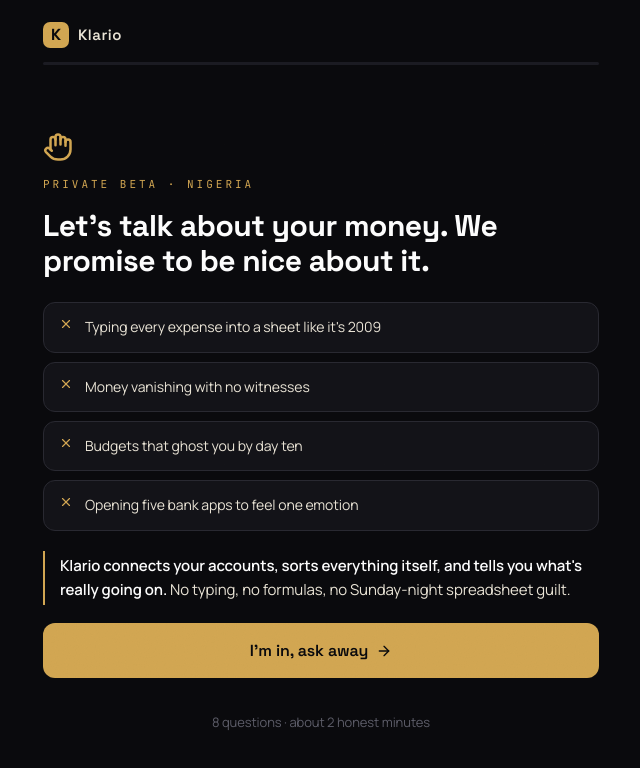
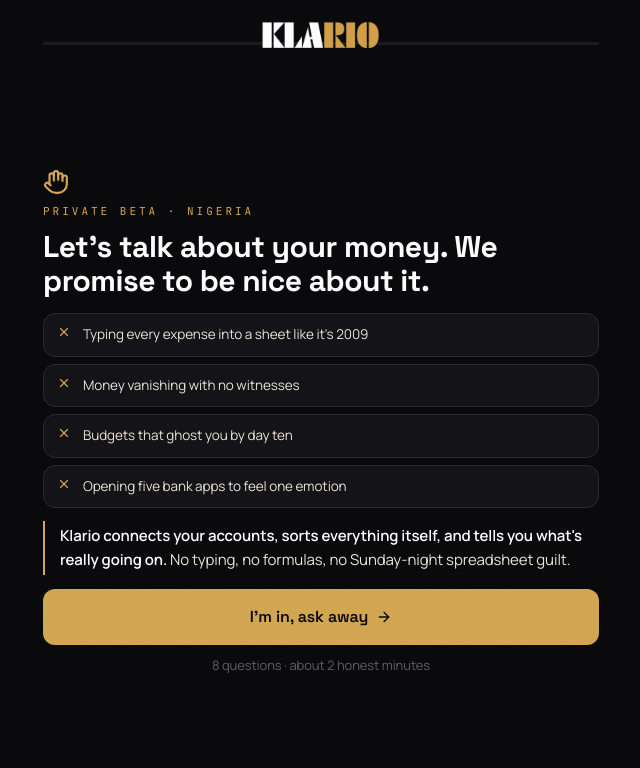
Before and after one commit to Muiz-code/klario.com, a Next.js app: page /beta in a window 1280 px wide. Shown: the top 768 px of the page, without its empty margins (319-959 px from the left). Built offline with nearby package versions, Linux system fonts and the light colour scheme.

Commit message:
Enhance BetaWizard component with layout adjustments and new styling. Introduce a logo image for branding, refine welcome step styles for better visual appeal, and update padding and margins for improved user experience.

```diff
--- a/app/beta/BetaWizard.tsx
+++ b/app/beta/BetaWizard.tsx
@@ -2,8 +2,10 @@
 
 import { useEffect, useRef, useState } from "react";
 import Link from "next/link";
+import Image from "next/image";
 import { AnimatePresence } from "framer-motion";
 import { Loader } from "@/components/ui/Loader";
+import wordmark from "@/public/klarioLogoLight.png";
 import {
   ArrowRight,
   X,
@@ -104,19 +106,21 @@
   const [ref, setRef] = useState<string | null>(null);
   const [error, setError] = useState<string | null>(null);
   const [copied, setCopied] = useState(false);
-  const [booting, setBooting] = useState(false);
+  const [booting, setBooting] = useState(true);
   const firstInputRef = useRef<HTMLInputElement>(null);
 
-  // Prefill the referral code from a shared link (?ref=KLR-XXXXX), and show the
-  // branded loader briefly for referred visitors arriving from someone's link.
+  // Branded loader splash on every page load.
+  useEffect(() => {
+    const t = setTimeout(() => setBooting(false), LOADER_DURATION);
+    return () => clearTimeout(t);
+  }, []);
+
+  // Prefill the referral code from a shared link (?ref=KLR-XXXXX).
   useEffect(() => {
     const code = new URLSearchParams(window.location.search).get("ref");
     if (!code) return;
     // eslint-disable-next-line react-hooks/set-state-in-effect -- one-time URL read
     setA((p) => ({ ...p, referral: code.toUpperCase() }));
-    setBooting(true);
-    const t = setTimeout(() => setBooting(false), LOADER_DURATION);
-    return () => clearTimeout(t);
   }, []);
 
   useEffect(() => {
@@ -339,10 +343,13 @@
       <AnimatePresence>{booting && <Loader key="beta-loader" />}</AnimatePresence>
       <div className={styles.stage}>
         <div className={styles.top}>
-          <div className={styles.brand}>
-            <div className={styles.dot}>K</div>
-            <div className={styles.nm}>Klario</div>
-          </div>
+          <Image
+            src={wordmark}
+            alt="Klario"
+            priority
+            sizes="120px"
+            className={styles.logo}
+          />
           <div className={styles.count} aria-live="polite">
             {counter}
           </div>
@@ -373,9 +380,9 @@
     switch (step) {
       case 0:
         return (
-          <>
+          <div className={styles.welcome}>
             <div className={styles.lead}>
-              <Hand size={30} />
+              <Hand size={26} />
             </div>
             <div className={styles.eyebrow}>Private Beta · Nigeria</div>
             <div className={styles.qlabel}>
@@ -409,7 +416,7 @@
               </button>
             </div>
             <div className={styles.skip}>8 questions · about 2 honest minutes</div>
-          </>
+          </div>
         );
 
       case 1:
--- a/app/beta/beta.module.css
+++ b/app/beta/beta.module.css
@@ -30,10 +30,20 @@
   flex-direction: column;
 }
 .top {
+  position: relative;
   display: flex;
   align-items: center;
-  justify-content: space-between;
+  justify-content: flex-end;
+  min-height: 28px;
   padding: 22px 0 0;
+}
+.logo {
+  position: absolute;
+  left: 50%;
+  top: 22px;
+  transform: translateX(-50%);
+  height: 26px;
+  width: auto;
 }
 .brand {
   display: flex;
@@ -80,7 +90,30 @@
   flex: 1;
   display: flex;
   align-items: center;
-  padding: 30px 0;
+  padding: 18px 0;
+}
+/* Welcome step (step 0) is the tallest; tighten it so it fits in one viewport. */
+.welcome .lead {
+  margin-bottom: 8px;
+}
+.welcome .eyebrow {
+  margin-bottom: 9px;
+}
+.welcome .problems {
+  margin: 14px 0 4px;
+  gap: 7px;
+}
+.welcome .prob {
+  padding: 10px 13px;
+}
+.welcome .prob p {
+  font-size: 13.5px;
+}
+.welcome .promise {
+  margin-top: 13px;
+}
+.welcome .nav {
+  padding: 14px 0 8px;
 }
 .card {
   width: 100%;
```
